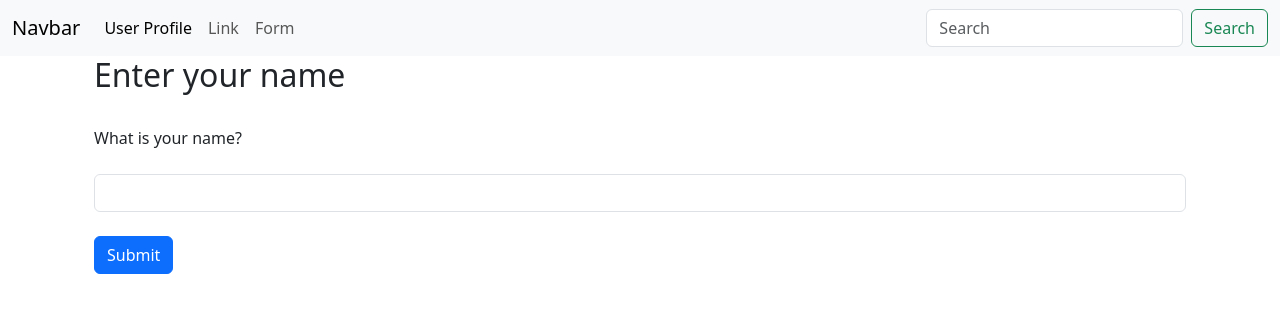
After one commit to DennisWu0/Blog-Website, a Flask app: page /form in a window 1280 px wide. The commit adds this page. Shown: the top 313 px of the page. Run offline with Flask 3, Linux system fonts and the light colour scheme.

Commit message:
the second time

```diff
--- a/hello.py
+++ b/hello.py
@@ -1,7 +1,16 @@
 from flask import Flask, render_template
+from flask_wtf import FlaskForm
+from wtforms import StringField, SubmitField
+from wtforms.validators import DataRequired
 
 
 app = Flask(__name__)
+app.config['SECRET_KEY'] =  'SECRET_KEY'
+
+class NameForm(FlaskForm):
+    name = StringField('What is your name?', validators=[DataRequired()])
+    submit = SubmitField('Submit')
+
 
 @app.route('/')
 def index():
@@ -19,6 +28,31 @@ def index():
 def user(name):
     return render_template('user.html', name=name)
 
+
+# Create an error page
+# Invalid URL
+@app.errorhandler(404)
+def page_not_found(e):
+    return render_template('404.html'), 404
+
+# Server Error
+@app.errorhandler(500)
+def page_not_found(e):
+    return render_template('500.html'), 500
+
+@app.route('/form', methods=['GET', 'POST'])
+def form():
+    name = None
+    form = NameForm()
+
+    if form.validate_on_submit():
+        name = form.name.data
+        form.name.data = ''
+
+    return render_template('form.html',
+                           form=form,
+                           name=name)
+
 if __name__ == '__main__':
     app.run(debug=True)
 
--- /dev/null
+++ b/requirements.txt
@@ -0,0 +1,3 @@
+flask
+jinja2
+flask-wtf
--- /dev/null
+++ b/templates/base.html
@@ -0,0 +1,22 @@
+<!doctype html>
+<html lang="en">
+  <head>
+    <meta charset="utf-8">
+    <meta name="viewport" content="width=device-width, initial-scale=1">
+    <title>Bootstrap demo</title>
+    <link href="https://cdn.jsdelivr.net/npm/bootstrap@5.3.3/dist/css/bootstrap.min.css" rel="stylesheet" integrity="sha384-QWTKZyjpPEjISv5WaRU9OFeRpok6YctnYmDr5pNlyT2bRjXh0JMhjY6hW+ALEwIH" crossorigin="anonymous">
+  </head>
+  <body>
+    {% include 'navbar.html' %}
+
+    <div class="container">
+
+        {% block content %}
+
+        {% endblock %}
+
+    </div>
+
+    <script src="https://cdn.jsdelivr.net/npm/bootstrap@5.3.3/dist/js/bootstrap.bundle.min.js" integrity="sha384-YvpcrYf0tY3lHB60NNkmXc5s9fDVZLESaAA55NDzOxhy9GkcIdslK1eN7N6jIeHz" crossorigin="anonymous"></script>
+  </body>
+</html>
--- /dev/null
+++ b/templates/form.html
@@ -0,0 +1,29 @@
+{% extends "base.html" %}
+
+{% block content %}
+
+
+{% if name  %}
+    <center>
+        <h1>Hello, {{ name| title }}!</h1>
+    </center>
+
+{% else %}
+
+    <div class="container">
+        <h2>Enter your name</h2>
+        <br>
+        <form method = "POST">
+            {{ form.hidden_tag()}}
+            {{ form.name.label}}
+            <br>
+            <br>
+            {{ form.name(class="form-control",size=20)}}
+            <br>
+            {{ form.submit(class="btn btn-primary") }}
+        </form>
+    </div>
+
+{% endif %}
+
+{% endblock %}
--- /dev/null
+++ b/templates/navbar.html
@@ -0,0 +1,39 @@
+<nav class="navbar navbar-expand-lg bg-body-tertiary">
+    <div class="container-fluid">
+      <a class="navbar-brand" href="{{url_for('index')}}">Navbar</a>
+      <button class="navbar-toggler" type="button" data-bs-toggle="collapse" data-bs-target="#navbarSupportedContent" aria-controls="navbarSupportedContent" aria-expanded="false" aria-label="Toggle navigation">
+        <span class="navbar-toggler-icon"></span>
+      </button>
+      <div class="collapse navbar-collapse" id="navbarSupportedContent">
+        <ul class="navbar-nav me-auto mb-2 mb-lg-0">
+          <li class="nav-item">
+            <a class="nav-link active" aria-current="page" href="{{url_for('user',name = 'Dennis') }}">User Profile</a>
+          </li>
+          <li class="nav-item">
+            <a class="nav-link" href="#">Link</a>
+          </li>
+          <li class="nav-item"></li>
+            <a class="nav-link" href="{{ url_for('form') }}">Form</a>
+          </li>
+          <!-- <li class="nav-item dropdown">
+            <a class="nav-link dropdown-toggle" href="#" role="button" data-bs-toggle="dropdown" aria-expanded="false">
+              Dropdown
+            </a>
+            <ul class="dropdown-menu">
+              <li><a class="dropdown-item" href="#">Action</a></li>
+              <li><a class="dropdown-item" href="#">Another action</a></li>
+              <li><hr class="dropdown-divider"></li>
+              <li><a class="dropdown-item" href="#">Something else here</a></li>
+            </ul>
+          </li> -->
+          <!-- <li class="nav-item">
+            <a class="nav-link disabled" aria-disabled="true">Disabled</a>
+          </li> -->
+        </ul>
+        <form class="d-flex" role="search">
+          <input class="form-control me-2" type="search" placeholder="Search" aria-label="Search">
+          <button class="btn btn-outline-success" type="submit">Search</button>
+        </form>
+      </div>
+    </div>
+  </nav>
```
Also changed, not shown: templates/404.html (added, +21 -0 lines), templates/500.html (added, +21 -0 lines), templates/index.html (+10 -0 lines), templates/user.html (+7 -1 lines), 1 other file.
